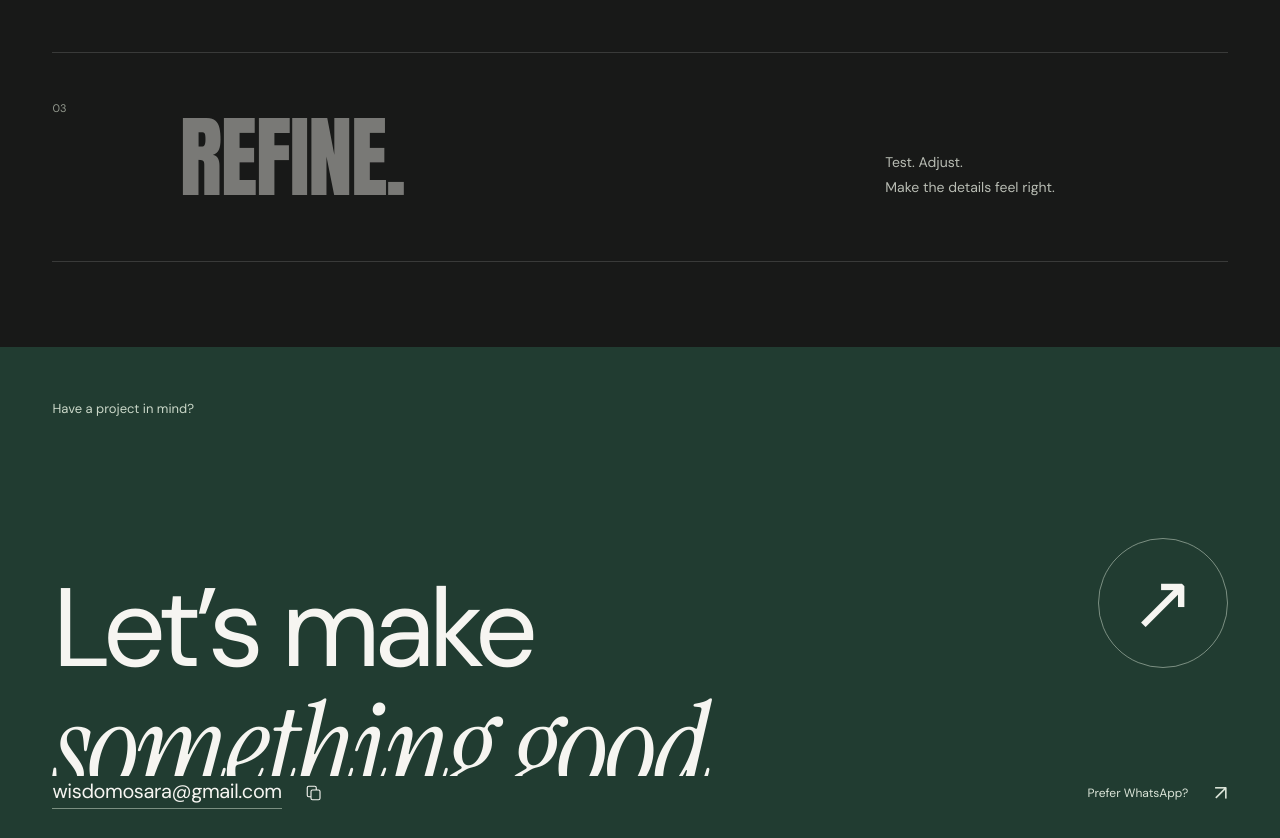
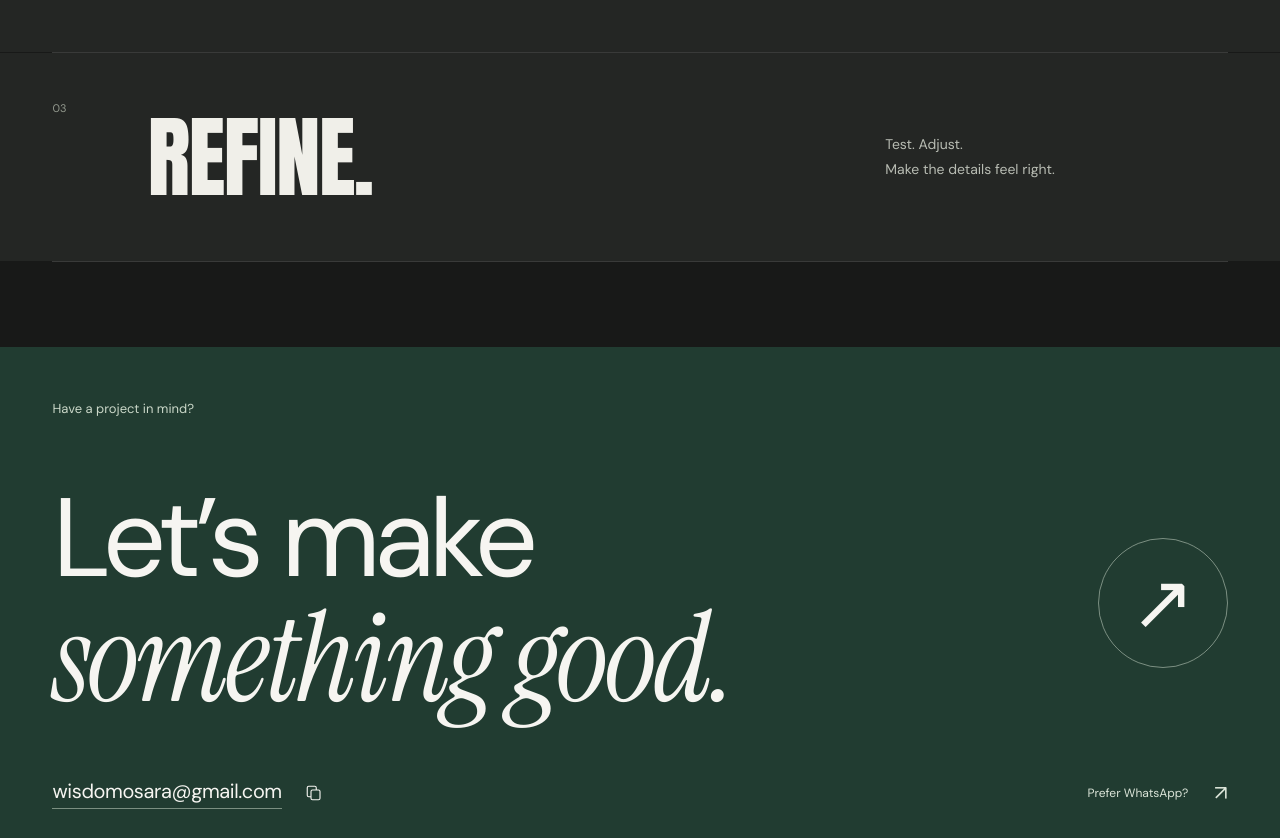
Before and after one commit to wisdomosara/newPortfolio, a plain HTML site: page index.html in a window 1280 px wide. Shown: the part 6943-7781 px from the top of the page. Drawn offline with Linux system fonts and the light colour scheme.

Commit message:
Complete footer scroll animations and prevent contact text clipping

```diff
--- a/assets/css/scroll-scenes.css
+++ b/assets/css/scroll-scenes.css
@@ -249,10 +249,10 @@
 }
 /* Reversible, scroll-scrubbed motion is separate from one-time entrances. */
 .scroll-motion .contact-hero {
-  overflow: clip;
+  overflow: visible;
 }
 .scroll-motion .contact-hero h2 {
-  transform: translateY(calc((1 - var(--contact-progress, 1)) * 90px));
+  transform: translateY(calc((1 - var(--contact-progress, 1)) * 32px));
 }
 /* Deliberate, staggered title entrances once the heading is in view. */
 .js-motion .reveal {
--- a/index.html
+++ b/index.html
@@ -71,13 +71,13 @@
     <link rel="stylesheet" href="./assets/css/portfolio.css?v=mobile-stack-1" />
     <link
       rel="stylesheet"
-      href="./assets/css/scroll-scenes.css?v=mobile-stack-1"
+      href="./assets/css/scroll-scenes.css?v=footer-completion-1"
     />
     <link rel="stylesheet" href="./assets/css/identity.css?v=cinematic-hero" />
     <script src="./scripts/intro.js?v=stack-shutters" defer></script>
     <script src="./scripts/portfolio.js?v=current-products" defer></script>
     <script
-      src="./scripts/scroll-scenes.js?v=mobile-stack-1"
+      src="./scripts/scroll-scenes.js?v=footer-completion-1"
       defer
     ></script>
   </head>
--- a/scripts/scroll-scenes.js
+++ b/scripts/scroll-scenes.js
@@ -13,6 +13,12 @@
   const contact = document.querySelector(".contact-section");
   const contactTitle = document.querySelector(".contact-hero");
   const clamp = (value) => Math.max(0, Math.min(1, value));
+  // Layout coordinates stay stable while reveal transforms animate the element.
+  function layoutTop(element) {
+    let top = 0;
+    for (let node = element; node; node = node.offsetParent) top += node.offsetTop;
+    return top;
+  }
   let frame = 0;
   let motion = false;
   let pinned = false;
@@ -21,14 +27,20 @@
     frame = 0;
     if (!motion || document.hidden) return;
     const height = innerHeight;
+    const maxScroll = Math.max(0, root.scrollHeight - height);
+    function revealProgress(top) {
+      // Near the footer, finish within the scroll distance that actually exists.
+      const start = Math.max(0, Math.min(top - height * 0.68, maxScroll));
+      const end = Math.max(start, Math.min(top - height * 0.25, maxScroll));
+      if (scrollY >= end - 1) return 1;
+      return clamp((scrollY - start) / Math.max(1, end - start));
+    }
     // Batch geometry reads before writes; native scrolling remains untouched.
     const cardRects = cards.map((card) => card.getBoundingClientRect());
-    const stageRects = stages.map((stage) => stage.getBoundingClientRect());
-    const lineRects = statementLines.map((line) =>
-      line.getBoundingClientRect(),
-    );
+    const stageTops = stages.map(layoutTop);
+    const lineTops = statementLines.map(layoutTop);
     const heroRect = hero.getBoundingClientRect();
-    const contactRect = contactTitle.getBoundingClientRect();
+    const contactTop = layoutTop(contactTitle);
     cards.forEach((card, i) => {
       const next = cardRects[i + 1];
       const overlap =
@@ -51,13 +63,13 @@
     statementLines.forEach((line, i) =>
       line.style.setProperty(
         "--line-fill",
-        clamp((height * 0.68 - lineRects[i].top) / (height * 0.43)),
+        revealProgress(lineTops[i]),
       ),
     );
     stages.forEach((stage, i) =>
       stage.style.setProperty(
         "--step-fill",
-        clamp((height * 0.68 - stageRects[i].top) / (height * 0.43)),
+        revealProgress(stageTops[i]),
       ),
     );
     hero.style.setProperty(
@@ -66,7 +78,7 @@
     );
     contact.style.setProperty(
       "--contact-progress",
-      clamp((height * 0.68 - contactRect.top) / (height * 0.43)),
+      revealProgress(contactTop),
     );
   }
   function schedule() {
```
Also changed, not shown: README.md.
